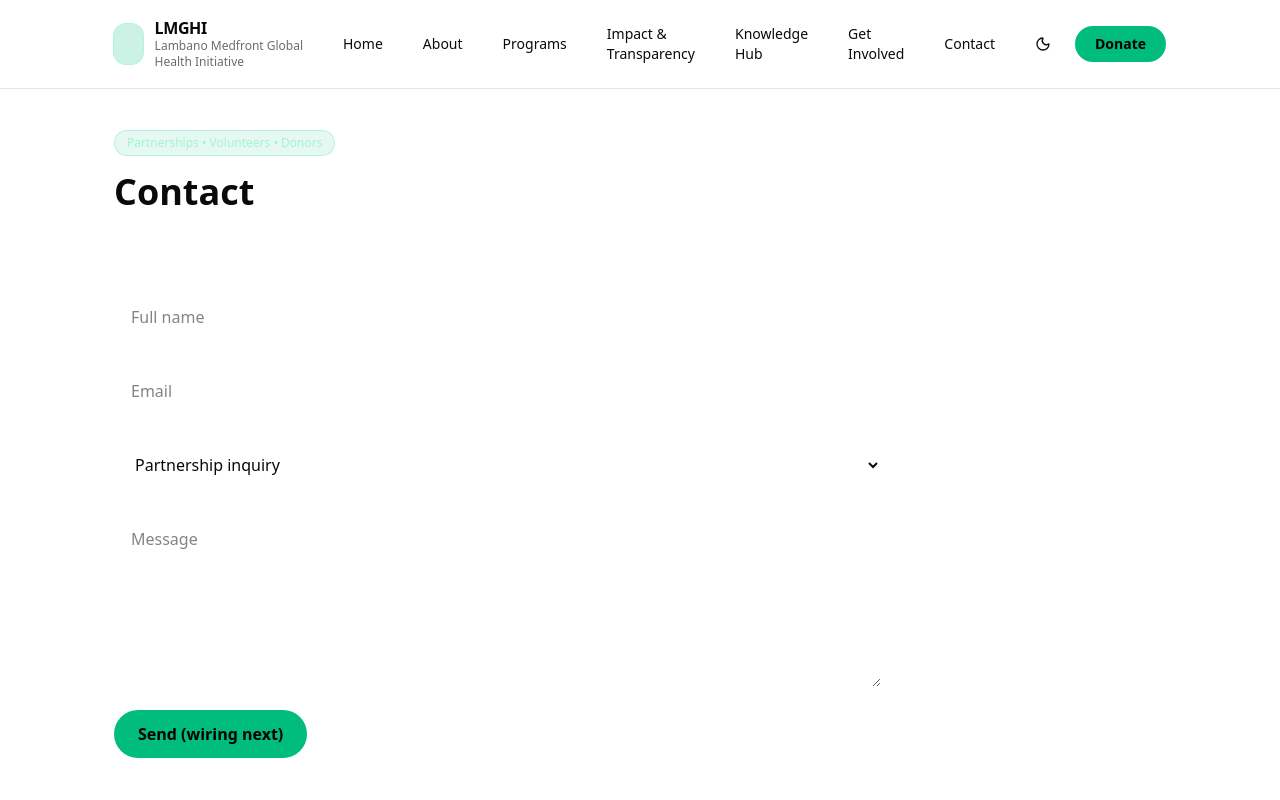
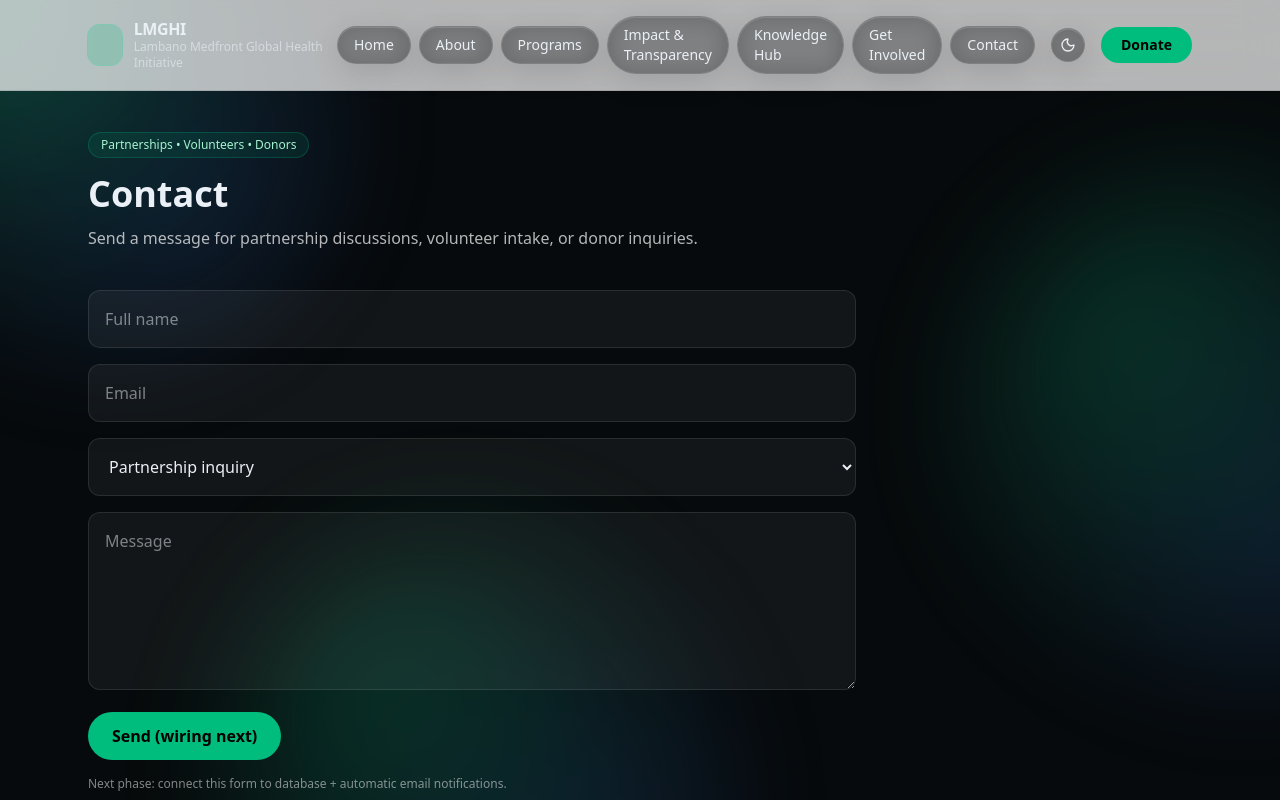
Before and after one commit to roadmandellz20-cyber/lmghi-website, a Next.js app: page /contact in a window 1280 px wide. Shown: the top 800 px of the page. Built offline with nearby package versions, Linux system fonts and the light colour scheme.

Commit message:
update site

```diff
--- a/app/globals.css
+++ b/app/globals.css
@@ -1,49 +1,22 @@
 @import "tailwindcss";
 
-/* -------------------------------------------------------
-   Theme tokens (drives EVERYTHING, including layout/header)
--------------------------------------------------------- */
+/* ---------------------------
+   Theme tokens (dark/light)
+---------------------------- */
 :root {
-  /* Base */
-  --bg: 255 255 255;
-  --fg: 10 10 10;
-
-  /* Surfaces */
-  --card: 255 255 255;
-  --card-2: 248 248 248;
-  --border: 0 0 0;
-
-  /* Accent */
-  --accent: 16 185 129; /* emerald-500-ish */
-  --accent-2: 34 197 94;
-
-  /* Shadows */
-  --shadow: 0 0 0;
-
-  /* Glass */
-  --glass: 255 255 255;
-  --glass-border: 0 0 0;
+  --bg: #ffffff;
+  --fg: #0b0f14;
+  --card: rgba(255, 255, 255, 0.62);
+  --card-border: rgba(0, 0, 0, 0.10);
+  --muted: rgba(0, 0, 0, 0.60);
 }
 
-html.dark {
-  --bg: 3 6 10;
-  --fg: 236 240 245;
-
-  --card: 10 14 18;
-  --card-2: 12 18 22;
-  --border: 255 255 255;
-
-  --accent: 16 185 129;
-  --accent-2: 34 197 94;
-
-  --shadow: 0 0 0;
-
-  --glass: 16 18 22;
-  --glass-border: 255 255 255;
-}
-
-* {
-  -webkit-tap-highlight-color: transparent;
+.dark {
+  --bg: #070a0c;
+  --fg: #eaf0f6;
+  --card: rgba(10, 12, 14, 0.55);
+  --card-border: rgba(255, 255, 255, 0.10);
+  --muted: rgba(255, 255, 255, 0.65);
 }
 
 html,
@@ -52,176 +25,23 @@ body {
 }
 
 body {
-  background: rgb(var(--bg));
-  color: rgb(var(--fg));
+  background: var(--bg);
+  color: var(--fg);
+  overflow-x: hidden; /* ✅ prevents mobile overflow */
 }
 
-/* -------------------------------------------------------
-   App background "alive" effect (subtle, premium)
--------------------------------------------------------- */
-.app-bg {
-  position: fixed;
-  inset: 0;
-  z-index: -1;
-  pointer-events: none;
-  background:
-    radial-gradient(900px 500px at 10% 10%, rgba(var(--accent), 0.16), transparent 60%),
-    radial-gradient(900px 500px at 90% 20%, rgba(var(--accent-2), 0.12), transparent 60%),
-    radial-gradient(700px 400px at 50% 90%, rgba(59, 130, 246, 0.10), transparent 60%);
-  filter: saturate(1.2);
+/* App shell */
+.app-shell {
+  min-height: 100vh;
+  position: relative;
 }
 
-html.dark .app-bg {
-  background:
-    radial-gradient(900px 500px at 10% 10%, rgba(var(--accent), 0.14), transparent 60%),
-    radial-gradient(900px 500px at 90% 20%, rgba(var(--accent-2), 0.10), transparent 60%),
-    radial-gradient(700px 400px at 50% 90%, rgba(59, 130, 246, 0.08), transparent 60%);
-}
-
-/* -------------------------------------------------------
-   iOS-ish liquid glass (buttons + cards)
--------------------------------------------------------- */
-.glass {
-  background: linear-gradient(
-    135deg,
-    rgba(var(--glass), 0.72),
-    rgba(var(--glass), 0.42)
-  );
-  border: 1px solid rgba(var(--glass-border), 0.12);
-  box-shadow:
-    0 20px 60px rgba(0, 0, 0, 0.12),
-    inset 0 1px 0 rgba(255, 255, 255, 0.10);
-  backdrop-filter: blur(18px);
-  -webkit-backdrop-filter: blur(18px);
-}
-
-html.dark .glass {
-  box-shadow:
-    0 20px 60px rgba(0, 0, 0, 0.55),
-    inset 0 1px 0 rgba(255, 255, 255, 0.06);
-}
-
-/* -------------------------------------------------------
-   Universal button system (STOP random-looking buttons)
-   Use className="btn" / "btn-primary" / "btn-ghost"
--------------------------------------------------------- */
-.btn {
-  display: inline-flex;
-  align-items: center;
-  justify-content: center;
-  gap: 0.5rem;
-
-  border-radius: 9999px;
-  padding: 0.70rem 1rem;
-  font-weight: 600;
-  line-height: 1;
-  white-space: nowrap;
-
-  transition:
-    transform 150ms ease,
-    box-shadow 150ms ease,
-    background 150ms ease,
-    border-color 150ms ease,
-    color 150ms ease,
-    opacity 150ms ease;
-
-  transform: translateZ(0);
-  user-select: none;
-}
-
-.btn:active {
-  transform: scale(0.98);
-}
-
-.btn:focus-visible {
-  outline: none;
-  box-shadow: 0 0 0 4px rgba(var(--accent), 0.28);
-}
-
-/* liquid glass base */
-.btn-glass {
-  background: linear-gradient(
-    135deg,
-    rgba(var(--glass), 0.70),
-    rgba(var(--glass), 0.35)
-  );
-  border: 1px solid rgba(var(--glass-border), 0.14);
-  box-shadow:
-    0 18px 45px rgba(0, 0, 0, 0.10),
-    inset 0 1px 0 rgba(255, 255, 255, 0.10);
-  backdrop-filter: blur(18px);
-  -webkit-backdrop-filter: blur(18px);
-}
-
-html.dark .btn-glass {
-  box-shadow:
-    0 18px 45px rgba(0, 0, 0, 0.55),
-    inset 0 1px 0 rgba(255, 255, 255, 0.06);
-}
-
-/* variants */
-.btn-primary {
-  background: rgb(var(--accent));
-  color: #04130d;
-  border: 1px solid rgba(0, 0, 0, 0.08);
-  box-shadow: 0 12px 28px rgba(var(--accent), 0.24);
-}
-
-.btn-primary:hover {
-  filter: brightness(1.05);
-}
-
-.btn-ghost {
-  background: rgba(var(--glass), 0.0);
-  border: 1px solid rgba(var(--glass-border), 0.14);
-}
-
-.btn-ghost:hover {
-  background: rgba(var(--glass), 0.18);
-}
-
-.btn-icon {
-  width: 42px;
-  height: 42px;
-  padding: 0;
-  border-radius: 9999px;
-}
-
-/* -------------------------------------------------------
-   Inputs – consistent + responsive
--------------------------------------------------------- */
-.input,
-.select,
-.textarea {
-  width: 100%;
-  border-radius: 16px;
-  border: 1px solid rgba(var(--glass-border), 0.12);
-  background: rgba(var(--glass), 0.20);
-  padding: 0.95rem 1rem;
-  outline: none;
-  transition: border-color 150ms ease, box-shadow 150ms ease, background 150ms ease;
-  backdrop-filter: blur(14px);
-  -webkit-backdrop-filter: blur(14px);
-}
-
-.input:focus,
-.select:focus,
-.textarea:focus {
-  border-color: rgba(var(--accent), 0.55);
-  box-shadow: 0 0 0 4px rgba(var(--accent), 0.18);
-}
-
-.textarea {
-  resize: vertical;
-}
-
-/* -------------------------------------------------------
-   Mobile: stop overflow / bad scaling
--------------------------------------------------------- */
+/* Container that never breaks mobile */
 .container-safe {
   width: 100%;
-  max-width: 1100px;
-  margin: 0 auto;
+  max-width: 72rem;
+  margin-left: auto;
+  margin-right: auto;
   padding-left: 1rem;
   padding-right: 1rem;
 }
@@ -233,6 +53,121 @@ html.dark .btn-glass {
   }
 }
 
-.no-overflow-x {
-  overflow-x: hidden;
+/* ---------------------------
+   Liquid glass button system
+---------------------------- */
+.liquid-btn {
+  border-radius: 9999px;
+  border: 1px solid var(--card-border);
+  background: color-mix(in srgb, var(--card) 85%, transparent);
+  color: var(--fg);
+  backdrop-filter: blur(14px);
+  -webkit-backdrop-filter: blur(14px);
+  box-shadow:
+    0 8px 30px rgba(0, 0, 0, 0.12),
+    inset 0 1px 0 rgba(255, 255, 255, 0.14);
+  transition:
+    transform 180ms ease,
+    background 180ms ease,
+    box-shadow 180ms ease,
+    border-color 180ms ease;
 }
+
+.liquid-btn:hover {
+  transform: translateY(-1px);
+  box-shadow:
+    0 12px 40px rgba(0, 0, 0, 0.16),
+    inset 0 1px 0 rgba(255, 255, 255, 0.18);
+}
+
+.liquid-btn:active {
+  transform: translateY(0px) scale(0.98);
+}
+
+.liquid-btn:focus-visible {
+  outline: none;
+  border-color: rgba(16, 185, 129, 0.55);
+  box-shadow:
+    0 0 0 4px rgba(16, 185, 129, 0.18),
+    0 12px 40px rgba(0, 0, 0, 0.16);
+}
+
+/* ---------------------------
+   Motion system visuals
+---------------------------- */
+
+/* Floating orbs layer */
+.motion-bg {
+  position: fixed;
+  inset: 0;
+  z-index: 0;
+  pointer-events: none;
+  overflow: hidden;
+}
+
+.orb {
+  position: absolute;
+  width: 520px;
+  height: 520px;
+  border-radius: 9999px;
+  filter: blur(60px);
+  opacity: 0.55;
+  transform: translateZ(0);
+  background:
+    radial-gradient(circle at 30% 30%, rgba(16, 185, 129, 0.55), transparent 65%),
+    radial-gradient(circle at 70% 70%, rgba(59, 130, 246, 0.38), transparent 65%);
+}
+
+.orb-a { left: -180px; top: -140px; }
+.orb-b { right: -220px; top: 18vh; opacity: 0.45; }
+.orb-c { left: 18vw; bottom: -260px; opacity: 0.35; }
+
+.dark .orb {
+  opacity: 0.42;
+}
+
+/* Cursor glow (desktop only, still safe on mobile) */
+.cursor-glow {
+  position: fixed;
+  z-index: 1;
+  width: 520px;
+  height: 520px;
+  border-radius: 9999px;
+  pointer-events: none;
+  left: 0;
+  top: 0;
+  margin-left: -260px;
+  margin-top: -260px;
+  filter: blur(52px);
+  opacity: 0.42;
+  background:
+    radial-gradient(circle at center, rgba(16, 185, 129, 0.35), transparent 60%),
+    radial-gradient(circle at 35% 35%, rgba(59, 130, 246, 0.22), transparent 62%);
+  mix-blend-mode: screen;
+}
+
+.dark .cursor-glow {
+  opacity: 0.34;
+}
+
+/* Click ripple */
+.click-ripple {
+  position: fixed;
+  z-index: 2;
+  width: 180px;
+  height: 180px;
+  margin-left: -90px;
+  margin-top: -90px;
+  border-radius: 9999px;
+  pointer-events: none;
+  background: radial-gradient(circle, rgba(16, 185, 129, 0.25), transparent 60%);
+  filter: blur(2px);
+}
+
+/* Make sure content sits above bg */
+header,
+main,
+footer {
+  position: relative;
+  z-index: 10;
+}
--- a/app/layout.tsx
+++ b/app/layout.tsx
@@ -1,8 +1,9 @@
 import "./globals.css";
 import type { Metadata } from "next";
-import Link from "next/link";
-import { ThemeProvider } from "./providers";
+import Providers from "./providers";
 import Header from "../components/Header";
+import MotionSystem from "../components/MotionSystem";
+import PageTransition from "../components/PageTransition";
 
 export const metadata: Metadata = {
   title: "LMGHI — Lambano Medfront Global Health Initiative",
@@ -12,22 +13,29 @@ export const metadata: Metadata = {
 export default function RootLayout({ children }: { children: React.ReactNode }) {
   return (
     <html lang="en" suppressHydrationWarning>
-      <body className="no-overflow-x">
-        <div className="app-bg" />
-        <ThemeProvider>
+      <body className="app-shell">
+        <Providers>
+          {/* Global motion layer */}
+          <MotionSystem />
+
+          {/* Header */}
           <Header />
-          <main className="container-safe py-10">{children}</main>
-          <footer className="mt-14 border-t border-black/10 py-10 dark:border-white/10">
-            <div className="container-safe text-sm opacity-80">
-              <div className="flex flex-col gap-2 md:flex-row md:items-center md:justify-between">
-                <div>© {new Date().getFullYear()} LMGHI. All rights reserved.</div>
-                <div className="opacity-70">
-                  Structured • Governed • Data-driven • Accountable • Scalable
-                </div>
+
+          {/* Content */}
+          <main className="container-safe py-10">
+            <PageTransition>{children}</PageTransition>
+          </main>
+
+          {/* Footer */}
+          <footer className="border-t border-black/10 py-10 text-sm text-black/60 dark:border-white/10 dark:text-white/60">
+            <div className="container-safe flex flex-col gap-2 md:flex-row md:items-center md:justify-between">
+              <div>© {new Date().getFullYear()} LMGHI. All rights reserved.</div>
+              <div className="opacity-70">
+                Structured • Governed • Data-driven • Accountable • Scalable
               </div>
             </div>
           </footer>
-        </ThemeProvider>
+        </Providers>
       </body>
     </html>
   );
--- a/app/providers.tsx
+++ b/app/providers.tsx
@@ -1,58 +1,28 @@
 "use client";
 
-import React, { createContext, useContext, useEffect, useMemo, useState } from "react";
+import { MotionConfig } from "framer-motion";
+import { useEffect } from "react";
 
-type Theme = "light" | "dark";
-
-type ThemeCtx = {
-  theme: Theme;
-  toggle: () => void;
-  setTheme: (t: Theme) => void;
-};
-
-const Ctx = createContext<ThemeCtx | null>(null);
-
-function applyTheme(t: Theme) {
-  const root = document.documentElement;
-  if (t === "dark") root.classList.add("dark");
-  else root.classList.remove("dark");
-  root.setAttribute("data-theme", t);
-}
-
-export function ThemeProvider({ children }: { children: React.ReactNode }) {
-  const [theme, setThemeState] = useState<Theme>("dark");
-
+export default function Providers({ children }: { children: React.ReactNode }) {
+  // Keep theme stable on first load (prevents flash)
   useEffect(() => {
-    // 1) localStorage wins
-    const saved = (localStorage.getItem("lmghi_theme") as Theme | null) ?? null;
-    if (saved === "light" || saved === "dark") {
-      setThemeState(saved);
-      applyTheme(saved);
-      return;
+    // If you want default DARK, keep this:
+    if (!document.documentElement.classList.contains("dark")) {
+      document.documentElement.classList.add("dark");
     }
-
-    // 2) system fallback
-    const prefersDark = window.matchMedia?.("(prefers-color-scheme: dark)")?.matches;
-    const initial: Theme = prefersDark ? "dark" : "light";
-    setThemeState(initial);
-    applyTheme(initial);
   }, []);
 
-  const setTheme = (t: Theme) => {
-    setThemeState(t);
-    localStorage.setItem("lmghi_theme", t);
-    applyTheme(t);
-  };
-
-  const toggle = () => setTheme(theme === "dark" ? "light" : "dark");
-
-  const value = useMemo(() => ({ theme, toggle, setTheme }), [theme]);
-
-  return <Ctx.Provider value={value}>{children}</Ctx.Provider>;
+  return (
+    <MotionConfig
+      reducedMotion="user"
+      transition={{
+        type: "spring",
+        stiffness: 260,
+        damping: 28,
+        mass: 0.6,
+      }}
+    >
+      {children}
+    </MotionConfig>
+  );
 }
-
-export function useTheme() {
-  const v = useContext(Ctx);
-  if (!v) throw new Error("useTheme must be used inside ThemeProvider");
-  return v;
-}
--- /dev/null
+++ b/components/MotionSystem.tsx
@@ -0,0 +1,93 @@
+"use client";
+
+import { useEffect, useRef, useState } from "react";
+import { motion, AnimatePresence } from "framer-motion";
+
+type Ripple = { id: string; x: number; y: number };
+
+export default function MotionSystem() {
+  const raf = useRef<number | null>(null);
+  const [pos, setPos] = useState({ x: 0, y: 0 });
+  const [ripples, setRipples] = useState<Ripple[]>([]);
+
+  useEffect(() => {
+    const isTouch =
+      typeof window !== "undefined" &&
+      ("ontouchstart" in window || navigator.maxTouchPoints > 0);
+
+    // Cursor glow (desktop only)
+    const onMove = (e: MouseEvent) => {
+      if (raf.current) cancelAnimationFrame(raf.current);
+      raf.current = requestAnimationFrame(() => {
+        setPos({ x: e.clientX, y: e.clientY });
+      });
+    };
+
+    // Click ripple (desktop + mobile)
+    const onPointerDown = (e: PointerEvent) => {
+      const id = `${Date.now()}-${Math.random()}`;
+      setRipples((r) => [...r, { id, x: e.clientX, y: e.clientY }]);
+      // auto-remove
+      setTimeout(() => {
+        setRipples((r) => r.filter((rr) => rr.id !== id));
+      }, 650);
+    };
+
+    if (!isTouch) window.addEventListener("mousemove", onMove, { passive: true });
+    window.addEventListener("pointerdown", onPointerDown, { passive: true });
+
+    return () => {
+      if (!isTouch) window.removeEventListener("mousemove", onMove);
+      window.removeEventListener("pointerdown", onPointerDown);
+      if (raf.current) cancelAnimationFrame(raf.current);
+    };
+  }, []);
+
+  return (
+    <>
+      {/* Floating background orbs */}
+      <div className="motion-bg" aria-hidden="true">
+        <motion.div
+          className="orb orb-a"
+          animate={{ y: [0, -22, 0], x: [0, 14, 0] }}
+          transition={{ duration: 8, repeat: Infinity, ease: "easeInOut" }}
+        />
+        <motion.div
+          className="orb orb-b"
+          animate={{ y: [0, 26, 0], x: [0, -18, 0] }}
+          transition={{ duration: 10, repeat: Infinity, ease: "easeInOut" }}
+        />
+        <motion.div
+          className="orb orb-c"
+          animate={{ y: [0, -18, 0], x: [0, -12, 0] }}
+          transition={{ duration: 12, repeat: Infinity, ease: "easeInOut" }}
+        />
+      </div>
+
+      {/* Cursor glow (desktop) */}
+      <div
+        className="cursor-glow"
+        style={{
+          transform: `translate3d(${pos.x}px, ${pos.y}px, 0)`,
+        }}
+        aria-hidden="true"
+      />
+
+      {/* Click ripples */}
+      <AnimatePresence>
+        {ripples.map((r) => (
+          <motion.div
+            key={r.id}
+            className="click-ripple"
+            style={{ left: r.x, top: r.y }}
+            initial={{ opacity: 0.45, scale: 0 }}
+            animate={{ opacity: 0, scale: 2.6 }}
+            exit={{ opacity: 0 }}
+            transition={{ duration: 0.6, ease: "easeOut" }}
+            aria-hidden="true"
+          />
+        ))}
+      </AnimatePresence>
+    </>
+  );
+}
--- /dev/null
+++ b/components/PageTransition.tsx
@@ -0,0 +1,22 @@
+"use client";
+
+import { AnimatePresence, motion } from "framer-motion";
+import { usePathname } from "next/navigation";
+
+export default function PageTransition({ children }: { children: React.ReactNode }) {
+  const pathname = usePathname();
+
+  return (
+    <AnimatePresence mode="wait">
+      <motion.div
+        key={pathname}
+        initial={{ opacity: 0, y: 10, filter: "blur(6px)" }}
+        animate={{ opacity: 1, y: 0, filter: "blur(0px)" }}
+        exit={{ opacity: 0, y: -10, filter: "blur(6px)" }}
+        transition={{ duration: 0.25, ease: "easeOut" }}
+      >
+        {children}
+      </motion.div>
+    </AnimatePresence>
+  );
+}
```
